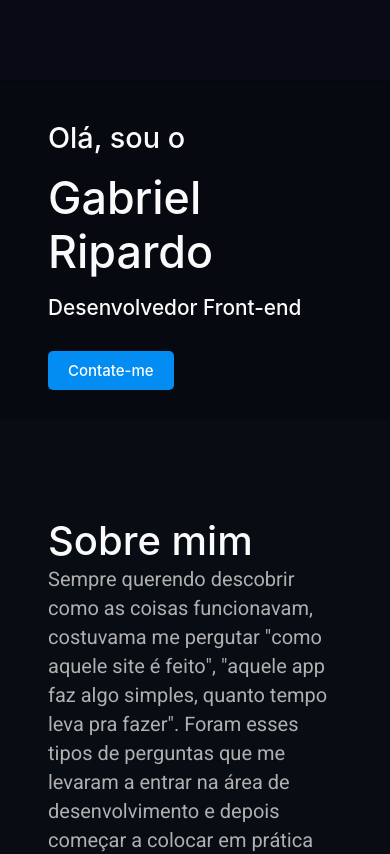
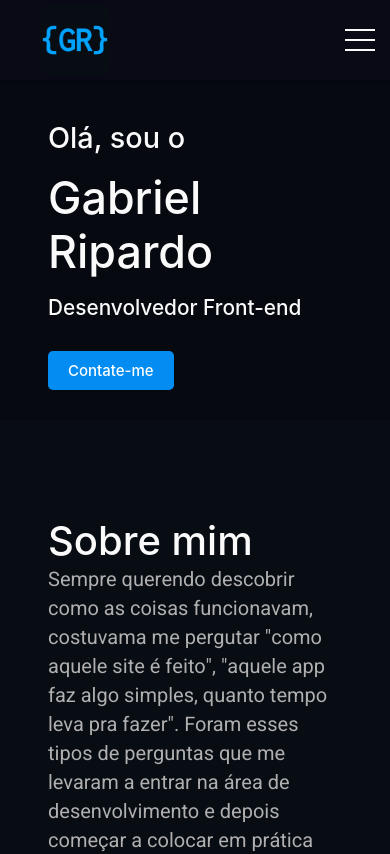
Before and after one commit to gabrielripardo/portfolio, a Next.js app: page / in a window 390 px wide. Shown: the top 854 px of the page. Built offline with nearby package versions, Linux system fonts and the light colour scheme.

Commit message:
add logo com responsividade

```diff
--- a/pages/index.js
+++ b/pages/index.js
@@ -36,6 +36,7 @@ export default function Home() {
         <link rel="stylesheet" href="https://unpkg.com/swiper@8/swiper-bundle.min.css" />
       </Head>
       <header className={styles.header} style={btnHamburger ? fullscreen : null}>
+        <nav className={styles.nav}>
           <span className={styles.logo}>
             <img className={styles.imageLogo} src='./img/logo.png'></img>
           </span>
@@ -65,6 +66,7 @@ export default function Home() {
               <span className={styles.hamburger}></span>
             </div>
           </label>
+        </nav>
       </header>
 
       <main className={styles.main}>
--- a/styles/Home.module.scss
+++ b/styles/Home.module.scss
@@ -21,20 +21,25 @@
 
 .header {
   height: 80px;
+  display: flex;
+  justify-content: center;
   position: fixed;
   top: 0;
   left: 50%;
   transform: translate(-50%);
   z-index: 1;
-  display: flex;
-  justify-content: space-between;
-  align-items: center;
-  padding: 25px 15px;
   transition: all .5s ease;
   /* border-bottom: rgb(227, 227, 227, 1) solid 1px; */
   box-shadow: rgba(0, 0, 0, 0.16) -0.4px .1px 4px;
   background-color: rgba(10, 10, 25, 0.7);
   backdrop-filter: blur(24px);
+}
+
+.nav {
+  display: flex;
+  justify-content: space-between;
+  align-items: center;
+  padding: 25px 15px 25px 0;
 }
 
 .main,
@@ -98,16 +103,13 @@
 }
 
 .logo {
-  font-weight: 100;
-  font-size: large;
-  font-family: 'pacfontregular';
-  margin-left: 10px;
   position: relative;
 
   .imageLogo {
     width: 70px;
     position: absolute;
     top: -34px;
+    left: -10px;
   }
 }
 
@@ -291,9 +293,9 @@
   position: relative;
 }
 
-.header,
+.nav,
 .footer::before {
-  width: 1190px;
+  width: 1140px;
 }
 
 .footer::before {
@@ -576,8 +578,13 @@
     transition: all .5s ease;
   }
 
-  .header {
+  .nav {
     align-items: flex-start;
+  }
+
+  .logo {
+    top: 14px;
+    left: 50px;
   }
 
   .main {
```
Lines whose indentation alone changed are shown as unchanged.
